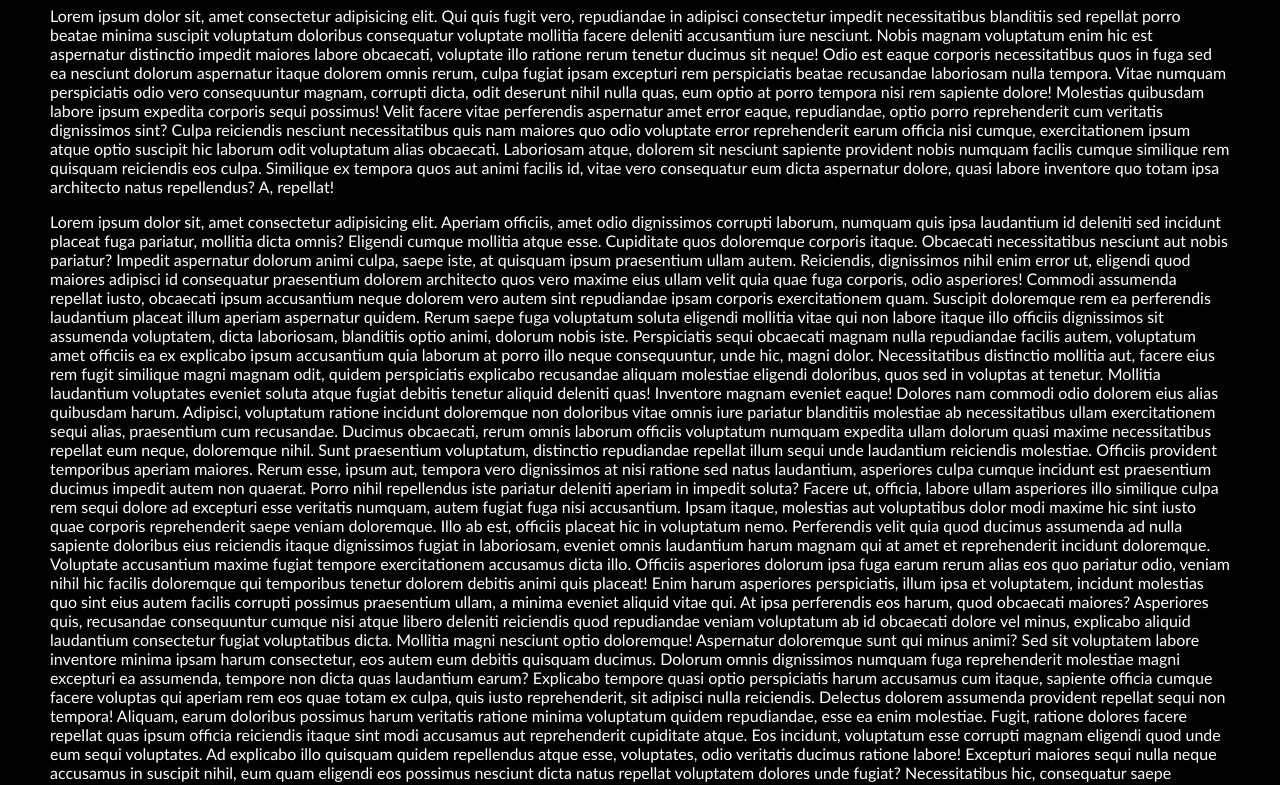
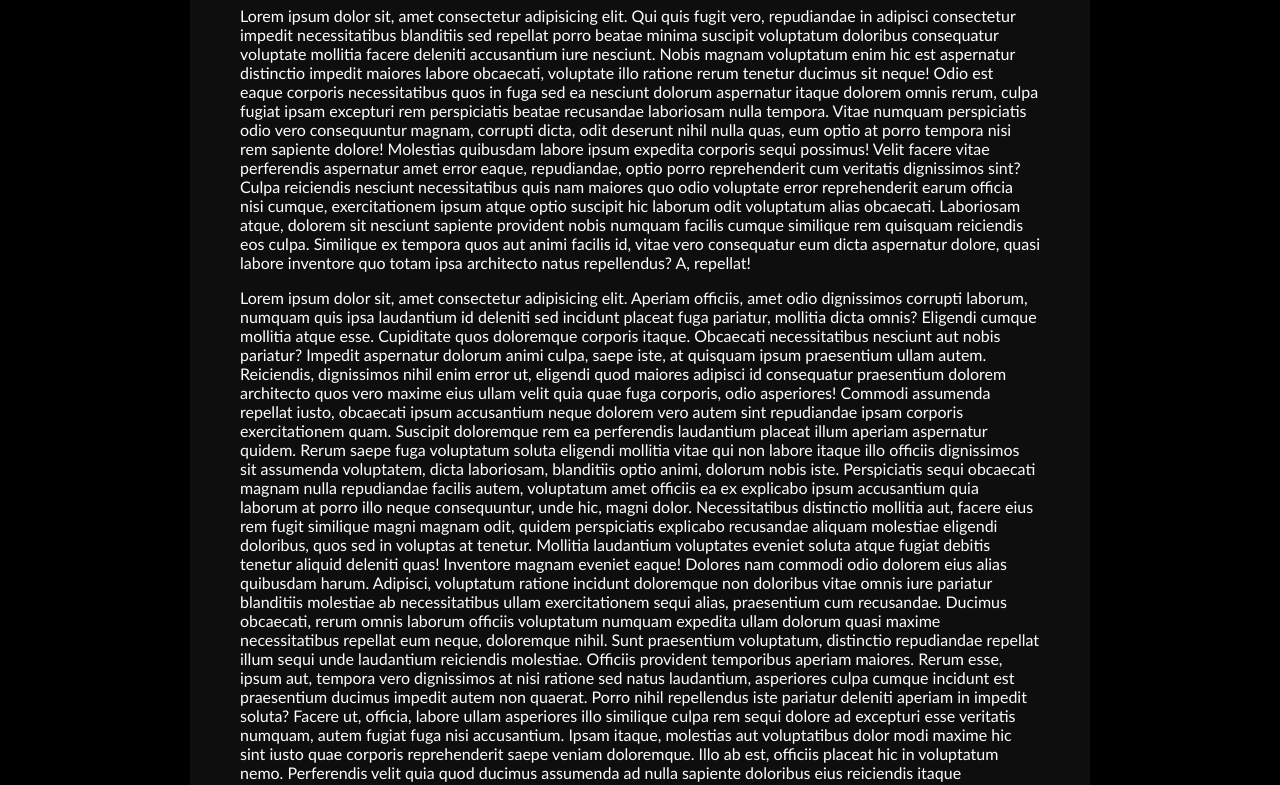
Before and after one commit to MrHoran8120/website1, a plain HTML site: page index.html in a window 1280 px wide. Shown: the part 276-1061 px from the top of the page. Drawn offline with Linux system fonts and the light colour scheme.

Commit message:
change colors

```diff
--- a/mystyle.css
+++ b/mystyle.css
@@ -35,7 +35,10 @@ header img {
 
 main {
     padding :50px;
-    padding-top : 200px
+    padding-top : 200px;
+    width : 800px;
+    margin : 0 auto;
+    background-color: rgb(15, 14, 14);
 }
 
 nav {
```
